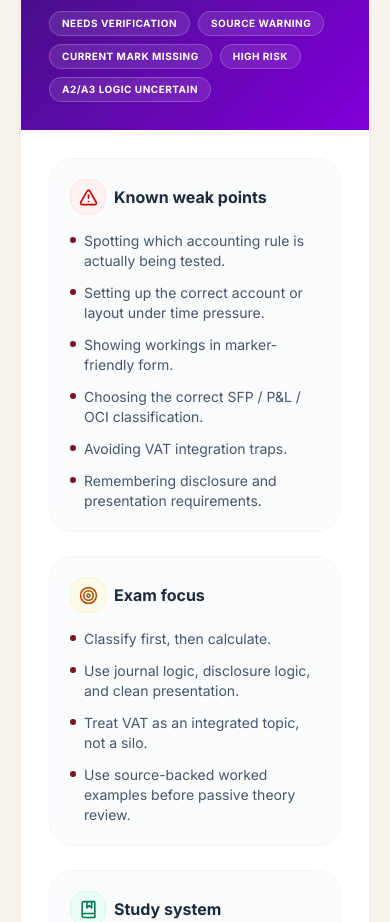
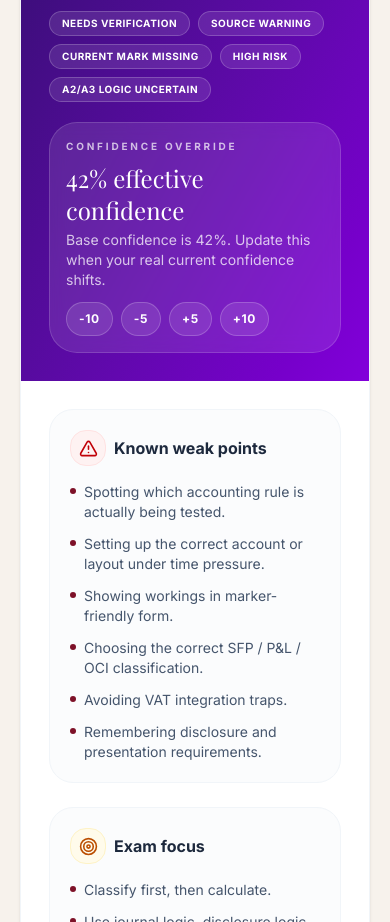
Before and after one commit to apseynicole-ai/nix-studyos, a React (Vite) app: page /modules in a window 390 px wide. Shown: the part 4060-4982 px from the top of the page. Built offline with nearby package versions, Linux system fonts and the light colour scheme; no server answers; a web font is replaced by a local one.

Commit message:
feat: add module confidence overrides

```diff
--- a/src/lib/localData.ts
+++ b/src/lib/localData.ts
@@ -2,6 +2,7 @@ export const BACKUP_KEYS = [
   'baccllb-mark-rows',
   'baccllb-mark-engine-state',
   'baccllb-module-targets',
+  'baccllb-module-confidence',
   'baccllb-tasks',
   'baccllb-timer-sessions',
   'baccllb-studyai-summaries',
@@ -19,6 +20,7 @@ export const LOCAL_TASKS_KEY = 'baccllb-tasks';
 export const LOCAL_TIMER_SESSIONS_KEY = 'baccllb-timer-sessions';
 export const LOCAL_SUMMARIES_KEY = 'baccllb-studyai-summaries';
 export const LOCAL_TOPIC_MASTERY_KEY = 'baccllb-topic-mastery';
+export const LOCAL_MODULE_CONFIDENCE_KEY = 'baccllb-module-confidence';
 export const LOCAL_BACKUP_META_KEY = 'baccllb-last-backup-meta';
 export const BACKUP_SCHEMA_VERSION = 1;
 export const BACKUP_APP_NAME = 'Nix StudyOS';
--- /dev/null
+++ b/src/lib/moduleConfidence.ts
@@ -0,0 +1,59 @@
+import { modules, type ModuleInfo } from '../data/baccllb';
+import { LOCAL_MODULE_CONFIDENCE_KEY, readLocalJson, writeLocalJson } from './localData';
+
+export interface ModuleConfidenceOverride {
+  confidence: number;
+  updatedAt: string;
+}
+
+export type ModuleConfidenceOverrideMap = Record<string, ModuleConfidenceOverride>;
+
+function clampConfidence(value: number) {
+  if (!Number.isFinite(value)) return 0;
+  return Math.max(0, Math.min(100, Math.round(value)));
+}
+
+export function readModuleConfidenceOverrides(): ModuleConfidenceOverrideMap {
+  if (typeof window === 'undefined') return {};
+  return readLocalJson<ModuleConfidenceOverrideMap>(LOCAL_MODULE_CONFIDENCE_KEY, {});
+}
+
+export function writeModuleConfidenceOverrides(overrides: ModuleConfidenceOverrideMap) {
+  if (typeof window === 'undefined') return;
+  writeLocalJson(LOCAL_MODULE_CONFIDENCE_KEY, overrides);
+}
+
+export function getModuleConfidenceOverride(moduleId: string) {
+  return readModuleConfidenceOverrides()[moduleId] ?? null;
+}
+
+export function getEffectiveModuleConfidence(moduleOrId: ModuleInfo | string) {
+  const moduleId = typeof moduleOrId === 'string' ? moduleOrId : moduleOrId.id;
+  const module = typeof moduleOrId === 'string'
+    ? modules.find((item) => item.id === moduleId)
+    : moduleOrId;
+
+  const fallback = clampConfidence(module?.confidence ?? 0);
+  const override = getModuleConfidenceOverride(moduleId);
+  return override ? clampConfidence(override.confidence) : fallback;
+}
+
+export function setModuleConfidenceOverride(moduleId: string, confidence: number) {
+  const next = {
+    ...readModuleConfidenceOverrides(),
+    [moduleId]: {
+      confidence: clampConfidence(confidence),
+      updatedAt: new Date().toISOString(),
+    },
+  };
+
+  writeModuleConfidenceOverrides(next);
+  return next;
+}
+
+export function clearModuleConfidenceOverride(moduleId: string) {
+  const next = { ...readModuleConfidenceOverrides() };
+  delete next[moduleId];
+  writeModuleConfidenceOverrides(next);
+  return next;
+}
--- a/src/lib/nextBestAction.ts
+++ b/src/lib/nextBestAction.ts
@@ -1,6 +1,7 @@
 import { getModuleAssessmentModel, calcConLaw178, calcDLA112, calcDLA122, calcEcon114, calcFinAcc178, calcLegalSkills114, calcSDS188, type MarksOutput } from './marksEngine';
 import { modules, type ModuleInfo } from '../data/baccllb';
 import { readLocalJson } from './localData';
+import { getEffectiveModuleConfidence } from './moduleConfidence';
 import { hasMissingCurrentMark, hasSourceWarning, isHighRiskModule } from './studyMetrics';
 import { readMistakeBank, type MistakeRecord } from './mistakeBank';
 import { readTopicMastery, type TopicMasteryRecord, type TopicStatus } from './topicMastery';
@@ -97,7 +98,7 @@ export function getNextBestActions(options: NextBestActionOptions = {}): NextBes
 }
 
 export function scoreModuleRisk(module: ModuleInfo) {
-  let score = Math.max(0, 100 - module.confidence);
+  let score = Math.max(0, 100 - getEffectiveModuleConfidence(module));
   if (hasMissingCurrentMark(module)) score += 12;
   if (hasSourceWarning(module)) score += 10;
   if (module.assessmentRules.impossibleTargetNote) score += 12;
--- a/src/lib/progressMetrics.ts
+++ b/src/lib/progressMetrics.ts
@@ -1,4 +1,5 @@
 import { modules } from '../data/baccllb';
+import { getEffectiveModuleConfidence } from './moduleConfidence';
 import type { MistakeRecord } from './mistakeBank';
 import type { TopicMasteryRecord } from './topicMastery';
 
@@ -63,7 +64,7 @@ export function calculateModuleReadiness(
   tasks: ProgressTaskLike[],
 ): number {
   const module = modules.find((item) => item.id === moduleId);
-  const baseConfidence = clampProgress(module?.confidence ?? 50);
+  const baseConfidence = module ? getEffectiveModuleConfidence(module) : 50;
 
   const moduleTopics = topicRecords.filter((record) => record.moduleId === moduleId);
   const moduleMistakes = mistakeRecords.filter((record) => record.moduleId === moduleId);
--- a/src/lib/studyMetrics.ts
+++ b/src/lib/studyMetrics.ts
@@ -1,5 +1,6 @@
 import { modules, type ModuleInfo } from '../data/baccllb';
 import { readLocalJson } from './localData';
+import { getEffectiveModuleConfidence } from './moduleConfidence';
 import {
   calcConLaw178,
   calcDLA112,
@@ -63,7 +64,7 @@ export function hasSourceWarning(module: ModuleInfo) {
 }
 
 export function isHighRiskModule(module: ModuleInfo) {
-  return module.confidence < 50 || Boolean(module.assessmentRules.impossibleTargetNote);
+  return getEffectiveModuleConfidence(module) < 50 || Boolean(module.assessmentRules.impossibleTargetNote);
 }
 
 export function moduleFlags(module: ModuleInfo) {
@@ -92,7 +93,7 @@ export function moduleFlags(module: ModuleInfo) {
 }
 
 export function averageConfidence() {
-  return Math.round(modules.reduce((sum, module) => sum + module.confidence, 0) / modules.length);
+  return Math.round(modules.reduce((sum, module) => sum + getEffectiveModuleConfidence(module), 0) / modules.length);
 }
 
 export function modulesMissingCurrentMarks() {
--- a/src/pages/Dashboard.tsx
+++ b/src/pages/Dashboard.tsx
@@ -35,6 +35,7 @@ import {
   upcomingAssessments,
 } from '../lib/studyMetrics';
 import { LOCAL_SUMMARIES_KEY, LOCAL_TASKS_KEY, LOCAL_TIMER_SESSIONS_KEY, readLocalJson } from '../lib/localData';
+import { getEffectiveModuleConfidence } from '../lib/moduleConfidence';
 import { averageTopicConfidence, readTopicMastery, topicsDueThisWeek, urgentTopicsCount } from '../lib/topicMastery';
 import { mistakeRetestsDueThisWeek, moduleWithMostUnresolvedMistakes, readMistakeBank, unresolvedMistakes } from '../lib/mistakeBank';
 import { getNextBestActions, type NextBestAction } from '../lib/nextBestAction';
@@ -116,7 +117,9 @@ const Dashboard: React.FC = () => {
 
   const avgConfidence = averageConfidence();
   const nextAssessments = upcomingAssessments().slice(0, 5);
-  const weakestModules = [...modules].sort((a, b) => a.confidence - b.confidence).slice(0, 4);
+  const weakestModules = [...modules]
+    .sort((a, b) => getEffectiveModuleConfidence(a) - getEffectiveModuleConfidence(b))
+    .slice(0, 4);
   const nextBestTasks = taskTemplates.slice(0, 5);
   const today = new Date().toLocaleDateString('en-ZA', { weekday: 'long', day: 'numeric', month: 'long' });
   const topicRecords = readTopicMastery();
@@ -417,7 +420,8 @@ const Dashboard: React.FC = () => {
           <div className="space-y-4">
             {weakestModules.map((module) => {
               const Icon = module.icon;
-              const score = priorityScore(module.confidence, module.target);
+              const effectiveConfidence = getEffectiveModuleConfidence(module);
+              const score = priorityScore(effectiveConfidence, module.target);
               return (
                 <div key={module.id} className="bg-white/80 rounded-3xl p-5 border border-slate-100 hover:border-stellenbosch-maroon/20 transition-all">
                   <div className="flex flex-col md:flex-row md:items-center gap-4">
@@ -428,7 +432,7 @@ const Dashboard: React.FC = () => {
                       <div className="flex flex-wrap items-center gap-2 mb-1">
                         <h3 className="font-bold text-slate-800">{module.shortName}</h3>
                         <span className="text-[10px] font-bold uppercase tracking-wider bg-slate-100 text-slate-500 rounded-full px-2 py-1">{module.code}</span>
-                        <span className={`text-[10px] font-bold uppercase tracking-wider border rounded-full px-2 py-1 ${riskTone(module.confidence)}`}>{readinessLabel(module.confidence)}</span>
+                        <span className={`text-[10px] font-bold uppercase tracking-wider border rounded-full px-2 py-1 ${riskTone(effectiveConfidence)}`}>{readinessLabel(effectiveConfidence)}</span>
                       </div>
                       <p className="text-sm text-slate-500 line-clamp-2">{module.weakPoints.slice(0, 3).join(' • ')}</p>
                     </div>
--- a/src/pages/Modules.tsx
+++ b/src/pages/Modules.tsx
@@ -2,6 +2,7 @@ import React, { useMemo, useState } from 'react';
 import { motion } from 'motion/react';
 import { AlertTriangle, BookMarked, CheckCircle2, Clock3, FileText, GraduationCap, ListChecks, Pencil, Plus, RefreshCcw, Search, ShieldCheck, Target, Trash2 } from 'lucide-react';
 import { modules, ModuleArea } from '../data/baccllb';
+import { getEffectiveModuleConfidence, readModuleConfidenceOverrides, setModuleConfidenceOverride, type ModuleConfidenceOverrideMap } from '../lib/moduleConfidence';
 import { moduleFlags, priorityScore, readinessLabel, riskTone } from '../lib/studyMetrics';
 import { getNextBestActions, type NextBestAction } from '../lib/nextBestAction';
 import ProgressBar from '../components/ui/ProgressBar';
@@ -37,6 +38,13 @@ const Modules: React.FC = () => {
   const [masteryRecords, setMasteryRecords] = useState<TopicMasteryRecord[]>(() => readTopicMastery());
   const [draft, setDraft] = useState<TopicMasteryRecord>(() => emptyTopicDraft(modules[0].id));
   const [editingId, setEditingId] = useState<string | null>(null);
+  const [confidenceOverrides, setConfidenceOverrides] = useState<ModuleConfidenceOverrideMap>(() => readModuleConfidenceOverrides());
+
+  const effectiveConfidence = (moduleId: string) => {
+    const override = confidenceOverrides[moduleId];
+    if (override) return override.confidence;
+    return getEffectiveModuleConfidence(moduleId);
+  };
 
   const filteredModules = useMemo(() => {
     return modules.filter((module) => {
@@ -102,6 +110,8 @@ const Modules: React.FC = () => {
   const selectedReadProgress = progressFromBoolean(selectedModuleTopics, 'readDone');
   const selectedNotesProgress = progressFromBoolean(selectedModuleTopics, 'notesDone');
   const selectedPracticeProgress = progressFromBoolean(selectedModuleTopics, 'practiceDone');
+  const selectedConfidence = effectiveConfidence(selected.id);
+  const selectedConfidenceMeta = confidenceOverrides[selected.id] ?? null;
   const selectedExamReadyProgress = selectedModuleTopics.length
     ? clampProgress((selectedModuleTopics.filter((topic) => topic.finalBossReady || topic.status === 'exam-ready').length / selectedModuleTopics.length) * 100)
     : 0;
@@ -173,6 +183,11 @@ const Modules: React.FC = () => {
     }
   };
 
+  const adjustConfidence = (moduleId: string, delta: number) => {
+    const nextValue = Math.max(0, Math.min(100, effectiveConfidence(moduleId) + delta));
+    setConfidenceOverrides(setModuleConfidenceOverride(moduleId, nextValue));
+  };
+
   return (
     <div className="max-w-7xl mx-auto pt-8 pb-36 px-5 md:px-8">
       <header className="mb-8 flex flex-col lg:flex-row lg:items-end lg:justify-between gap-5">
@@ -209,6 +224,7 @@ const Modules: React.FC = () => {
           {filteredModules.map((module) => {
             const Icon = module.icon;
             const active = selected.id === module.id;
+            const moduleConfidence = effectiveConfidence(module.id);
             return (
               <motion.button
                 layout
@@ -245,9 +261,9 @@ const Modules: React.FC = () => {
                       />
                       <div className="flex items-center justify-between gap-3">
                         <div className="h-2 bg-slate-100 rounded-full overflow-hidden flex-1">
-                          <div className="h-full bg-stellenbosch-maroon rounded-full" style={{ width: `${module.confidence}%` }} />
+                          <div className="h-full bg-stellenbosch-maroon rounded-full" style={{ width: `${moduleConfidence}%` }} />
                         </div>
-                        <span className="text-xs font-bold text-stellenbosch-maroon">{module.confidence}%</span>
+                        <span className="text-xs font-bold text-stellenbosch-maroon">{moduleConfidence}%</span>
                       </div>
                     </div>
                   </div>
@@ -263,14 +279,47 @@ const Modules: React.FC = () => {
             <div className="relative z-10">
               <p className="uppercase tracking-[0.35em] text-xs font-bold text-white/70 mb-3">{selected.area} • {selected.semester}</p>
               <h2 className="font-display text-4xl mb-2">{selected.name}</h2>
-              <p className="text-white/80">Target: {selected.target}% • Confidence: {selected.confidence}% • Priority score: {priorityScore(selected.confidence, selected.target)}</p>
-              <span className="mt-4 inline-flex bg-white/15 border border-white/20 rounded-full px-3 py-1 text-xs uppercase tracking-wider font-bold">{readinessLabel(selected.confidence)}</span>
+              <p className="text-white/80">Target: {selected.target}% • Confidence: {selectedConfidence}% • Priority score: {priorityScore(selectedConfidence, selected.target)}</p>
+              <span className="mt-4 inline-flex bg-white/15 border border-white/20 rounded-full px-3 py-1 text-xs uppercase tracking-wider font-bold">{readinessLabel(selectedConfidence)}</span>
               <div className="mt-4 flex flex-wrap gap-2">
                 {moduleFlags(selected).map((flag) => (
                   <span key={flag.label} className="inline-flex rounded-full border border-white/20 bg-white/10 px-3 py-1 text-[10px] uppercase tracking-wider font-bold text-white">
                     {flag.label}
                   </span>
                 ))}
+              </div>
+              <div className="mt-5 max-w-xl rounded-[1.75rem] border border-white/15 bg-white/10 p-4 backdrop-blur-sm">
+                <div className="flex flex-col gap-3 md:flex-row md:items-end md:justify-between">
+                  <div>
+                    <p className="text-[10px] font-bold uppercase tracking-[0.28em] text-white/70">Confidence override</p>
+                    <p className="mt-2 text-2xl font-display text-white">{selectedConfidence}% effective confidence</p>
+                    <p className="mt-1 text-sm text-white/75">
+                      Base confidence is {selected.confidence}%. Update this when your real current confidence shifts.
+                    </p>
+                    {selectedConfidenceMeta?.updatedAt && (
+                      <p className="mt-2 text-xs text-white/65">
+                        Last updated {new Date(selectedConfidenceMeta.updatedAt).toLocaleString('en-ZA', {
+                          day: 'numeric',
+                          month: 'short',
+                          hour: '2-digit',
+                          minute: '2-digit',
+                        })}
+                      </p>
+                    )}
+                  </div>
+                  <div className="flex flex-wrap gap-2">
+                    {[-10, -5, 5, 10].map((delta) => (
+                      <button
+                        key={delta}
+                        type="button"
+                        onClick={() => adjustConfidence(selected.id, delta)}
+                        className="rounded-full border border-white/20 bg-white/10 px-3 py-2 text-xs font-bold uppercase tracking-wider text-white transition hover:bg-white/20"
+                      >
+                        {delta > 0 ? `+${delta}` : delta}
+                      </button>
+                    ))}
+                  </div>
+                </div>
               </div>
             </div>
           </div>
@@ -384,7 +433,7 @@ const Modules: React.FC = () => {
           <div className="px-7 pb-7 grid grid-cols-1 md:grid-cols-3 gap-3">
             <MiniMetric icon={<GraduationCap size={18} />} label="Target" value={`${selected.target}%`} />
             <MiniMetric icon={<FileText size={18} />} label="Current mark" value={selected.currentMarks.overall === null ? 'Missing' : `${selected.currentMarks.overall}%`} />
-            <MiniMetric icon={<CheckCircle2 size={18} />} label="Status" value={readinessLabel(selected.confidence)} tone={riskTone(selected.confidence)} />
+            <MiniMetric icon={<CheckCircle2 size={18} />} label="Status" value={readinessLabel(selectedConfidence)} tone={riskTone(selectedConfidence)} />
           </div>
 
           <div className="px-7 pb-7">
```
